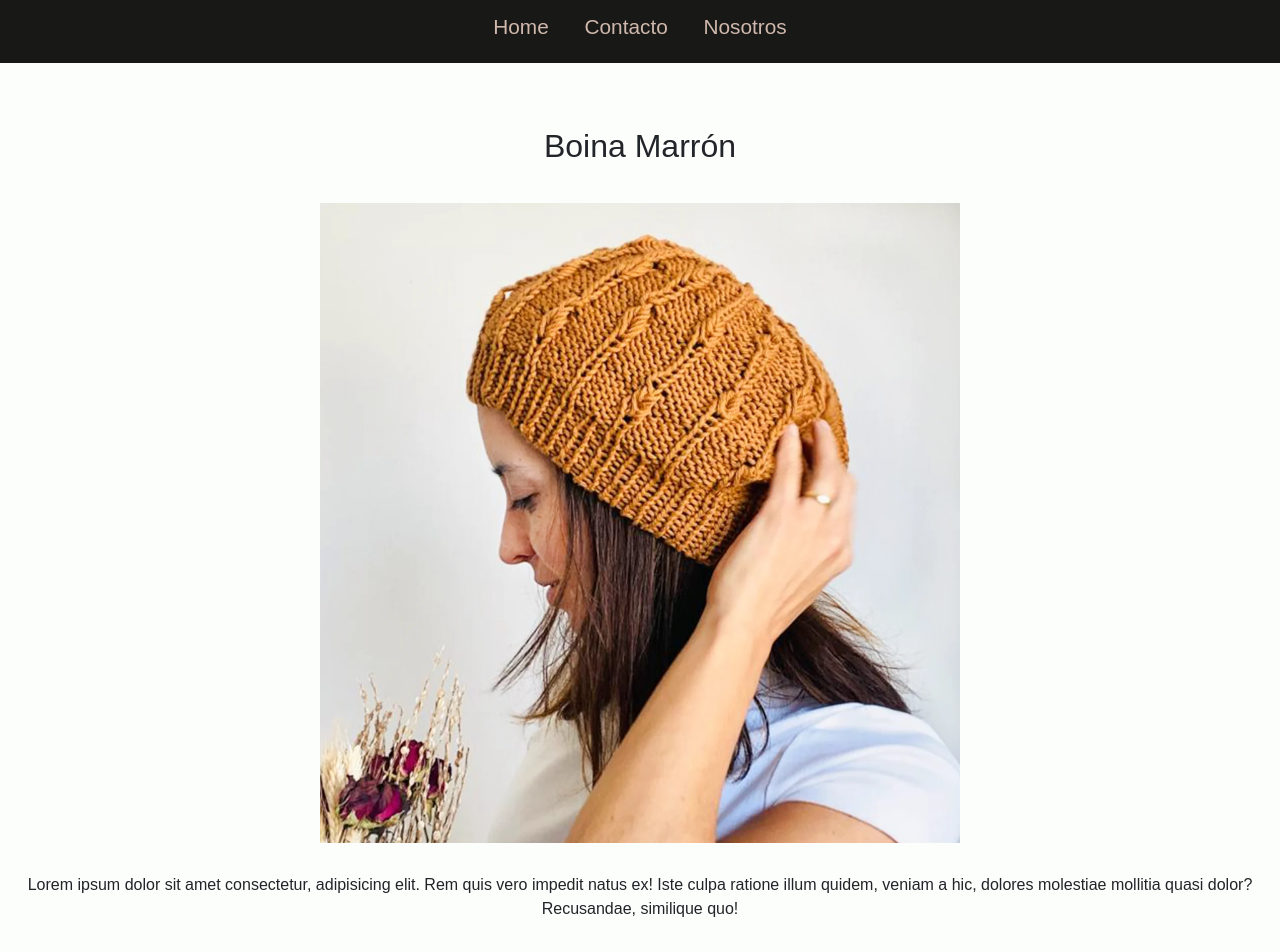
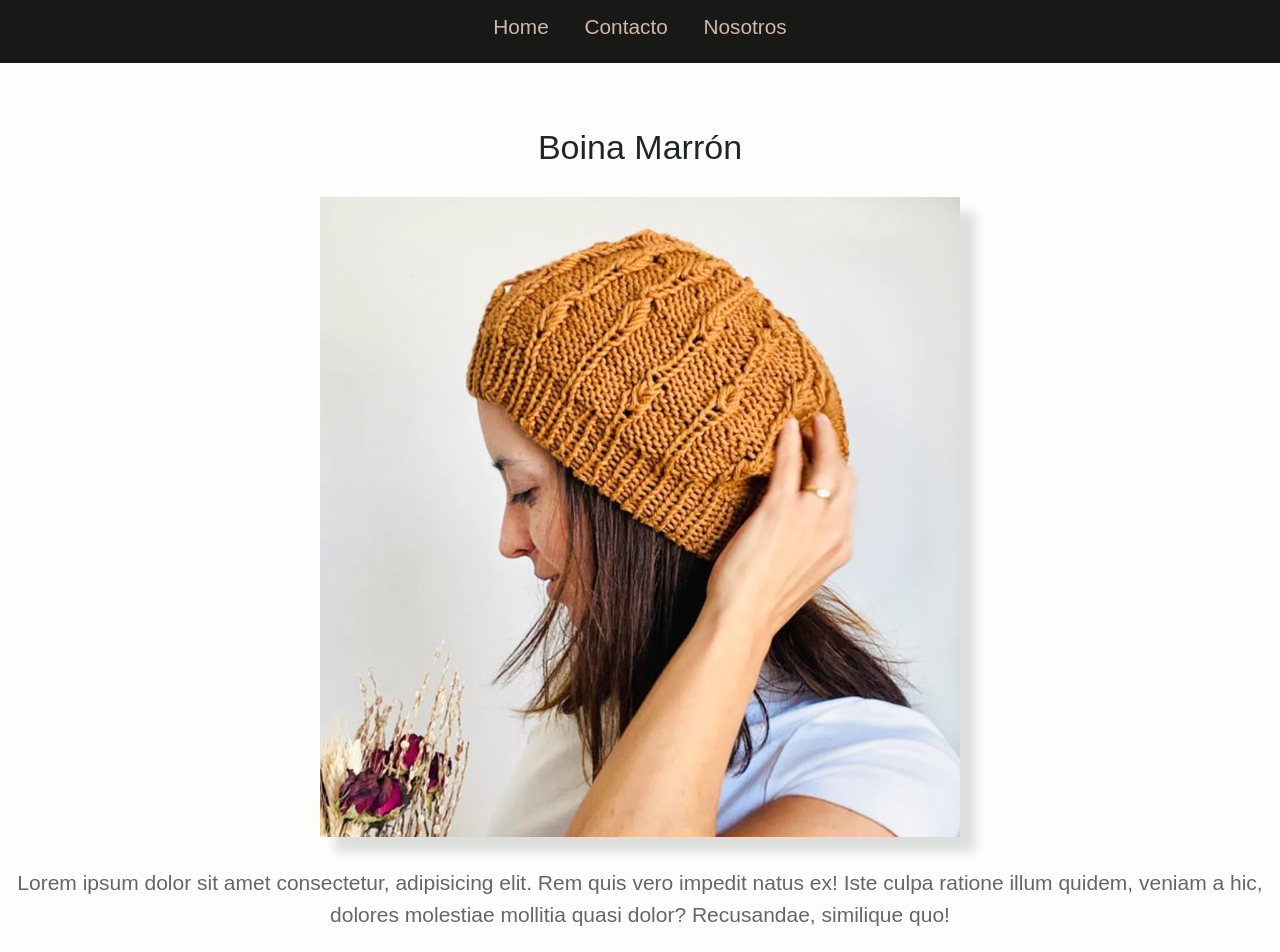
Before and after one commit to LeonelZ99/Proyecto_CaC---Grupo-17, a plain HTML site: page post.html in a window 1280 px wide. Shown: the part 140-1092 px from the top of the page. Drawn offline with nearby package versions, Linux system fonts and the light colour scheme.

Commit message:
Se agregaron más estilos al post.

```diff
--- a/css/post.css
+++ b/css/post.css
@@ -1,13 +1,45 @@
 .card-post{
   width: 50%;
   height: auto;
-  margin-top: 30px;
+  margin-top: 20px;
   margin-bottom: 30px;
+  box-shadow: 15px 15px 10px #39383729;
 }
 
 .post{
   text-align: center;
 }
+.titulo-img{
+  font-family: Arial, Helvetica, sans-serif;
+  font-size: 34px;
+  margin-bottom: 10px;
+}
+
+
+/* Estilos para la descripción */
+.post-description {
+  font-family: 'Arial', sans-serif;
+  color: #666;
+  font-size: 21px;
+  line-height: 1.5;
+}
+
+/* Estilos para la imagen */
+.card-post {
+  transition: transform 2.3s ease; /* Agrega una transición suave a la propiedad transform */
+}
+
+/* Aplica la rotación horizontal cuando se pasa el mouse sobre la imagen */
+.card-post:hover {
+  transform: rotateY(90deg); /* Rota la imagen horizontalmente 180 grados */
+}
+
+
+
+
+
+
+
 
 /* Media querys */
 
--- a/post.html
+++ b/post.html
@@ -39,7 +39,7 @@
     <main>
       <div class="post">
         <div>
-          <h2>Boina Marrón</h2>
+          <h2 class="titulo-img">Boina Marrón</h2>
           <img
             src="img/boina-marron.jpg"
             class="card-post"
```
